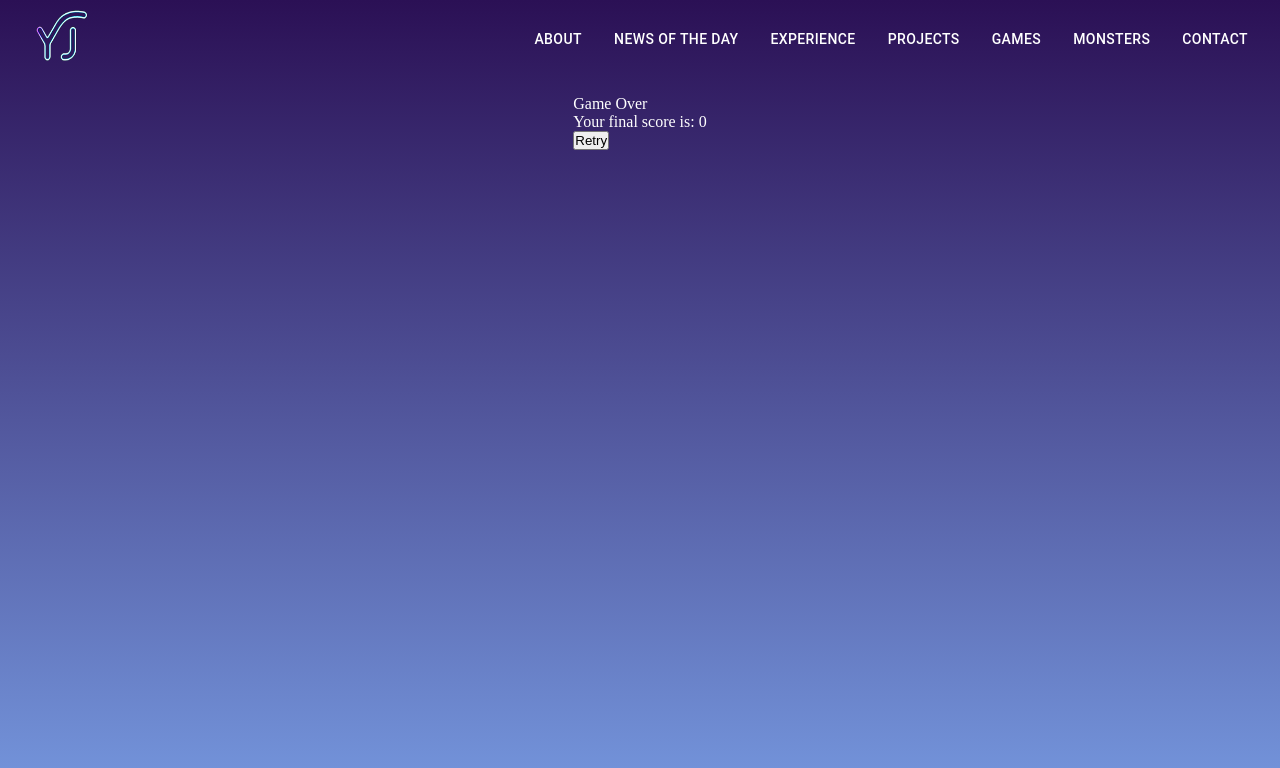
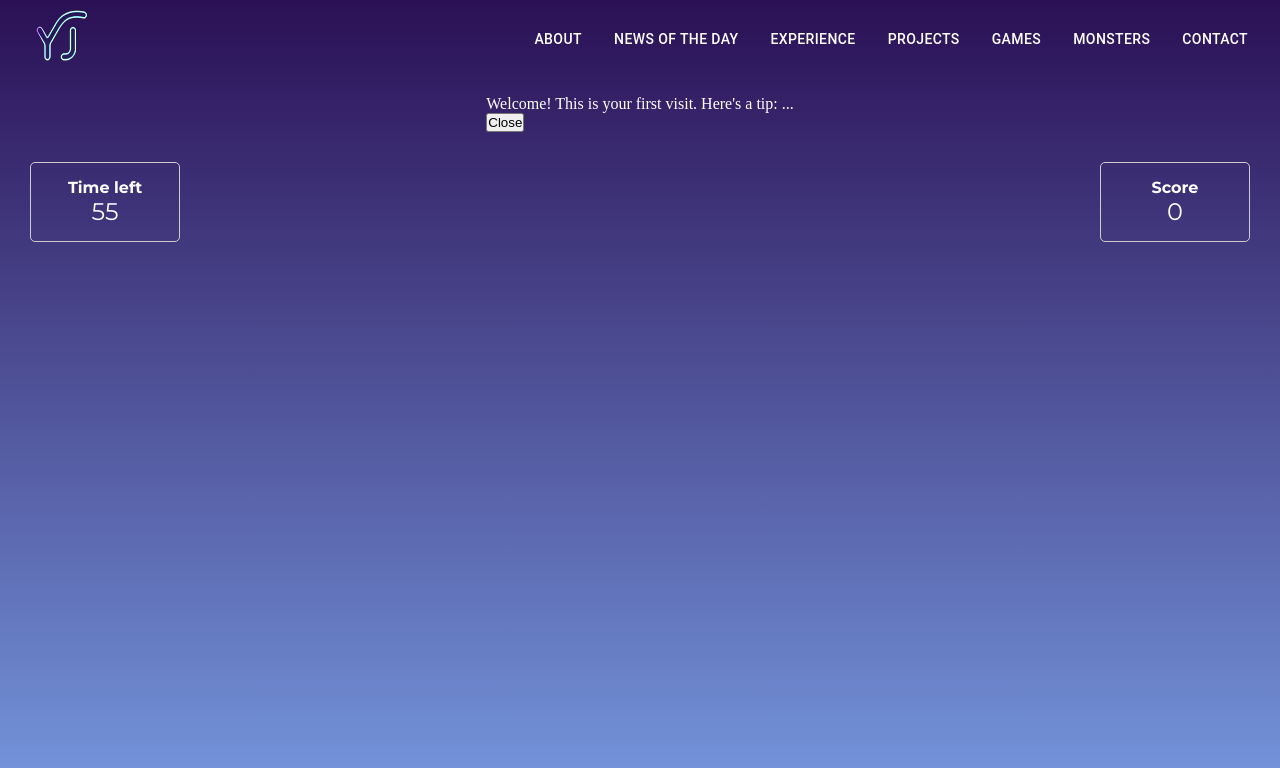
Before and after one commit to yeoyujie/developer-portfolio, a Next.js app: page /games in a window 1280 px wide. Shown: the top 768 px of the page. Built offline with nearby package versions, Linux system fonts and the light colour scheme; no server answers.

Commit message:
feat: Add TipBox component to show tip on first visit

```diff
--- a/src/app/games/page.tsx
+++ b/src/app/games/page.tsx
@@ -4,6 +4,7 @@ import { useState, useEffect, useRef } from "react";
 import Image from "next/image";
 import ScoreDisplay from "@/components/ScoreDisplay";
 import GameOverScreen from "@/components/GameOverScreen";
+import TipBox from "@/components/TipBox";
 import "./module.css";
 
 type Country = {
@@ -17,14 +18,11 @@ export default function Games() {
   const [userInput, setUserInput] = useState("");
   const [isCorrect, setIsCorrect] = useState(false);
   const [score, setScore] = useState(0);
-  const [timeLeft, setTimeLeft] = useState(1);
+  const [timeLeft, setTimeLeft] = useState(60);
   const [gameOver, setGameOver] = useState(false);
+  const [showTip, setShowTip] = useState(false);
 
   const inputRef = useRef<HTMLInputElement>(null);
-
-  useEffect(() => {
-    inputRef.current?.focus();
-  }, []);
 
   useEffect(() => {
     // Fetch list of countries from REST Countries API
@@ -44,6 +42,22 @@ export default function Games() {
     };
     fetchCountries();
   }, []);
+
+  useEffect(() => {
+    inputRef.current?.focus();
+  }, []);
+
+  useEffect(() => {
+    const firstVisit = localStorage.getItem("firstVisit");
+    if (!firstVisit) {
+      setShowTip(true);
+      localStorage.setItem("firstVisit", "false");
+    }
+  }, []);
+
+  const handleCloseTip = () => {
+    setShowTip(false);
+  };
 
   // Set up timer
   useEffect(() => {
@@ -99,6 +113,7 @@ export default function Games() {
     checkAnswer();
   };
 
+  // Handle tab key press for skipping
   const handleKeyDown = (event: React.KeyboardEvent<HTMLInputElement>) => {
     if (event.key === "Tab") {
       event.preventDefault();
@@ -115,6 +130,12 @@ export default function Games() {
 
   return (
     <div className="flag-container">
+      {showTip && (
+        <TipBox
+          message="Welcome! This is your first visit. Here's a tip: ..."
+          onClose={handleCloseTip}
+        />
+      )}
       {gameOver ? (
         <GameOverScreen score={score} onRetry={handleRetry} />
       ) : (
--- a/src/components/ScoreDisplay/component.css
+++ b/src/components/ScoreDisplay/component.css
@@ -9,10 +9,13 @@
   display: flex;
   flex-direction: column;
   align-items: center;
-  padding: 10px;
-  margin: 10px;
+  justify-content: center;
+  margin: 30px;
   border: 1px solid #ccc;
   border-radius: 5px;
+  width: 150px;
+  height: 80px;
+  font-family: var(--font-family);
 }
 
 .score-box > span:first-of-type {
--- /dev/null
+++ b/src/components/TipBox/index.tsx
@@ -0,0 +1,13 @@
+interface TipBoxProps {
+  message: string;
+  onClose: () => void;
+}
+
+export default function TipBox({ message, onClose }: TipBoxProps) {
+  return (
+    <div className="tip-box">
+      <p>{message}</p>
+      <button onClick={onClose}>Close</button>
+    </div>
+  );
+}
```
Also changed, not shown: src/assets/country-flags.jpg (added).
